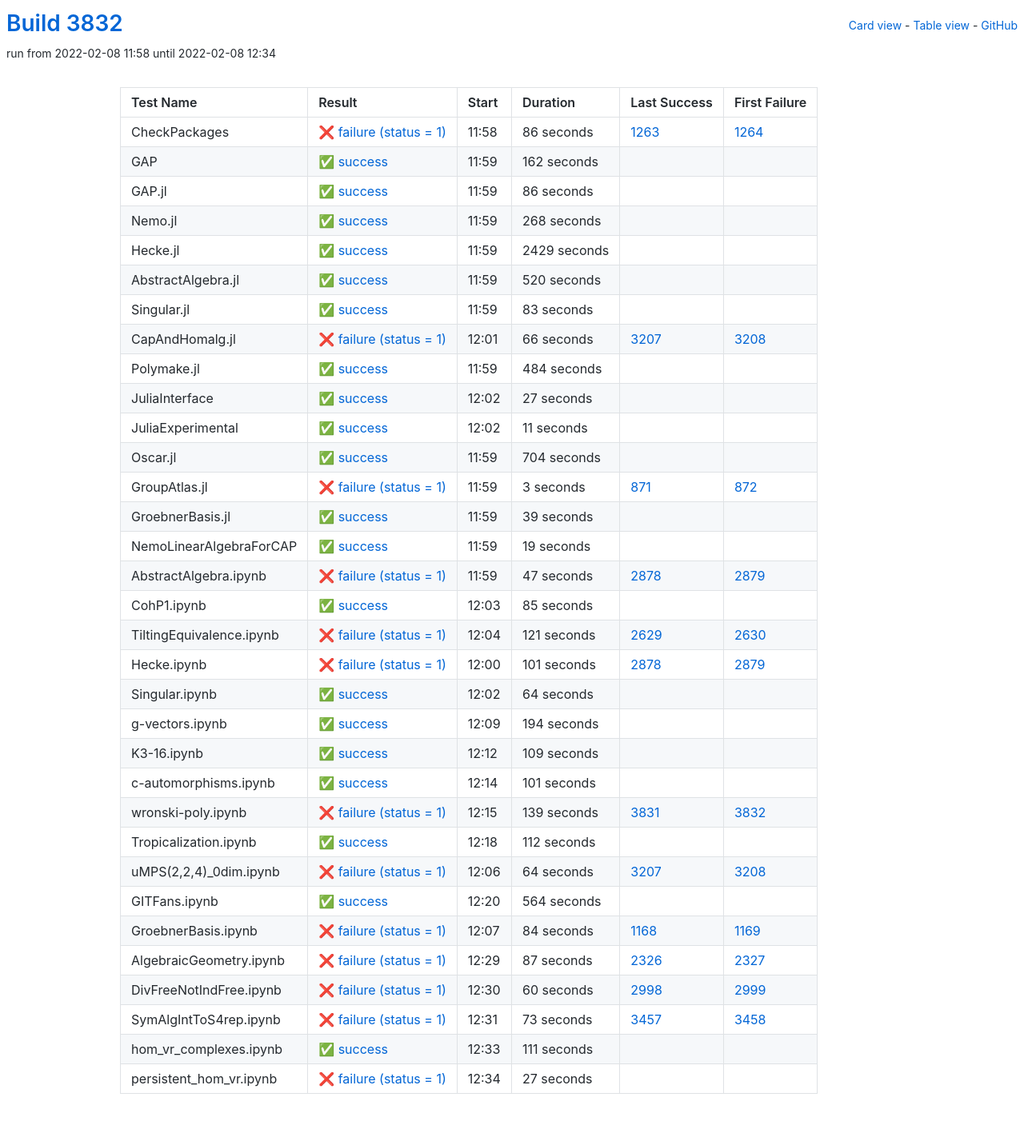
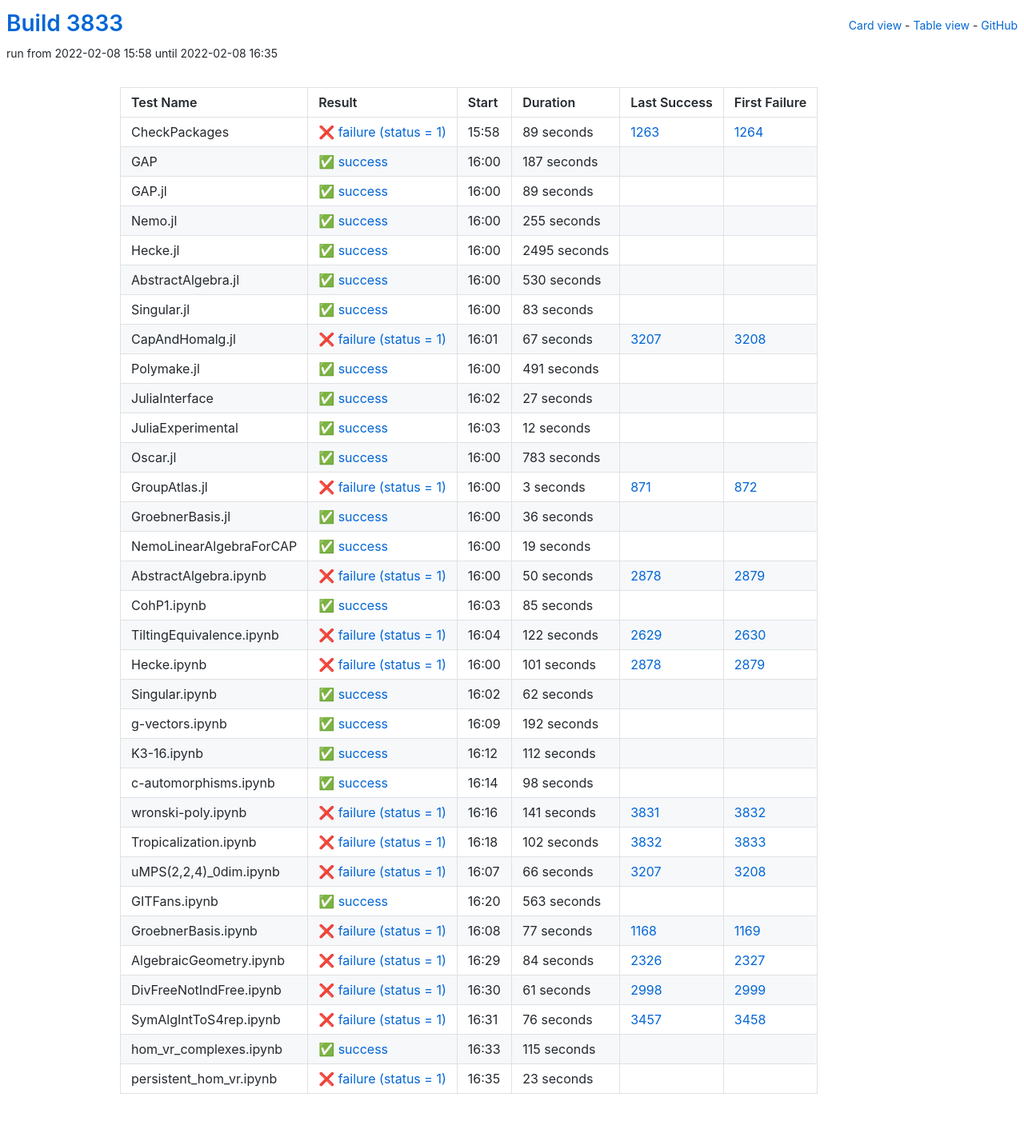
Before and after one commit to oscar-system/oscar-ci-status-stable, a Jekyll site: the page built from table.html, in a window 1280 px wide. Shown: the whole page at 80% size. Built offline with Jekyll 4.4.1, drawn with Linux system fonts in a browser that asks for light colours.

Commit message:
Build #3833

```diff
--- a/_data/ci.yml
+++ b/_data/ci.yml
@@ -1,6 +1,6 @@
 ---
-build: 3832
-build_url: https://oscarci.mathematik.uni-kl.de/job/oscar-stable/3832/
+build: 3833
+build_url: https://oscarci.mathematik.uni-kl.de/job/oscar-stable/3833/
 job: oscar-stable
 organization: oscar-system
 repo: oscar-ci-status-stable
@@ -8,80 +8,80 @@ repourl: https://github.com/oscar-system/oscar-ci-status-stable
 tests:
 - name: CheckPackages
   id: checkpackages
-  log: https://oscarci.mathematik.uni-kl.de/job/oscar-stable/3832/artifact/logs/build-3832/CheckPackages.log
-  start: 2022-02-08 11:58
+  log: https://oscarci.mathematik.uni-kl.de/job/oscar-stable/3833/artifact/logs/build-3833/CheckPackages.log
+  start: 2022-02-08 15:58
   success: false
   exitcode: 1
   status: failure
-  duration: 86
+  duration: 89
   last_success: 1263
   last_success_url: https://oscarci.mathematik.uni-kl.de/job/oscar-stable/1263/
   first_failure: 1264
   first_failure_url: https://oscarci.mathematik.uni-kl.de/job/oscar-stable/1264/
 - name: GAP
   id: gap
-  log: https://oscarci.mathematik.uni-kl.de/job/oscar-stable/3832/artifact/logs/build-3832/GAP.log
-  start: 2022-02-08 11:59
+  log: https://oscarci.mathematik.uni-kl.de/job/oscar-stable/3833/artifact/logs/build-3833/GAP.log
+  start: 2022-02-08 16:00
   success: true
   exitcode: 0
   status: success
-  duration: 162
+  duration: 187
   last_success: false
   last_success_url:
   first_failure: false
   first_failure_url:
 - name: GAP.jl
   id: gap-jl
-  log: https://oscarci.mathematik.uni-kl.de/job/oscar-stable/3832/artifact/logs/build-3832/GAP.jl.log
-  start: 2022-02-08 11:59
+  log: https://oscarci.mathematik.uni-kl.de/job/oscar-stable/3833/artifact/logs/build-3833/GAP.jl.log
+  start: 2022-02-08 16:00
   success: true
   exitcode: 0
   status: success
-  duration: 86
+  duration: 89
   last_success: false
   last_success_url:
   first_failure: false
   first_failure_url:
 - name: Nemo.jl
   id: nemo-jl
-  log: https://oscarci.mathematik.uni-kl.de/job/oscar-stable/3832/artifact/logs/build-3832/Nemo.jl.log
-  start: 2022-02-08 11:59
+  log: https://oscarci.mathematik.uni-kl.de/job/oscar-stable/3833/artifact/logs/build-3833/Nemo.jl.log
+  start: 2022-02-08 16:00
   success: true
   exitcode: 0
   status: success
-  duration: 268
+  duration: 255
   last_success: false
   last_success_url:
   first_failure: false
   first_failure_url:
 - name: Hecke.jl
   id: hecke-jl
-  log: https://oscarci.mathematik.uni-kl.de/job/oscar-stable/3832/artifact/logs/build-3832/Hecke.jl.log
-  start: 2022-02-08 11:59
+  log: https://oscarci.mathematik.uni-kl.de/job/oscar-stable/3833/artifact/logs/build-3833/Hecke.jl.log
+  start: 2022-02-08 16:00
   success: true
   exitcode: 0
   status: success
-  duration: 2429
+  duration: 2495
   last_success: false
   last_success_url:
   first_failure: false
   first_failure_url:
 - name: AbstractAlgebra.jl
   id: abstractalgebra-jl
-  log: https://oscarci.mathematik.uni-kl.de/job/oscar-stable/3832/artifact/logs/build-3832/AbstractAlgebra.jl.log
-  start: 2022-02-08 11:59
+  log: https://oscarci.mathematik.uni-kl.de/job/oscar-stable/3833/artifact/logs/build-3833/AbstractAlgebra.jl.log
+  start: 2022-02-08 16:00
   success: true
   exitcode: 0
   status: success
-  duration: 520
+  duration: 530
   last_success: false
   last_success_url:
   first_failure: false
   first_failure_url:
 - name: Singular.jl
   id: singular-jl
-  log: https://oscarci.mathematik.uni-kl.de/job/oscar-stable/3832/artifact/logs/build-3832/Singular.jl.log
-  start: 2022-02-08 11:59
+  log: https://oscarci.mathematik.uni-kl.de/job/oscar-stable/3833/artifact/logs/build-3833/Singular.jl.log
+  start: 2022-02-08 16:00
   success: true
   exitcode: 0
   status: success
@@ -92,32 +92,32 @@ tests:
   first_failure_url:
 - name: CapAndHomalg.jl
   id: capandhomalg-jl
-  log: https://oscarci.mathematik.uni-kl.de/job/oscar-stable/3832/artifact/logs/build-3832/CapAndHomalg.jl.log
-  start: 2022-02-08 12:01
+  log: https://oscarci.mathematik.uni-kl.de/job/oscar-stable/3833/artifact/logs/build-3833/CapAndHomalg.jl.log
+  start: 2022-02-08 16:01
   success: false
   exitcode: 1
   status: failure
-  duration: 66
+  duration: 67
   last_success: 3207
   last_success_url: https://oscarci.mathematik.uni-kl.de/job/oscar-stable/3207/
   first_failure: 3208
   first_failure_url: https://oscarci.mathematik.uni-kl.de/job/oscar-stable/3208/
 - name: Polymake.jl
   id: polymake-jl
-  log: https://oscarci.mathematik.uni-kl.de/job/oscar-stable/3832/artifact/logs/build-3832/Polymake.jl.log
-  start: 2022-02-08 11:59
+  log: https://oscarci.mathematik.uni-kl.de/job/oscar-stable/3833/artifact/logs/build-3833/Polymake.jl.log
+  start: 2022-02-08 16:00
   success: true
   exitcode: 0
   status: success
-  duration: 484
+  duration: 491
   last_success: false
   last_success_url:
   first_failure: false
   first_failure_url:
 - name: JuliaInterface
   id: juliainterface
-  log: https://oscarci.mathematik.uni-kl.de/job/oscar-stable/3832/artifact/logs/build-3832/JuliaInterface.log
-  start: 2022-02-08 12:02
+  log: https://oscarci.mathematik.uni-kl.de/job/oscar-stable/3833/artifact/logs/build-3833/JuliaInterface.log
+  start: 2022-02-08 16:02
   success: true
   exitcode: 0
   status: success
@@ -128,32 +128,32 @@ tests:
   first_failure_url:
 - name: JuliaExperimental
   id: juliaexperimental
-  log: https://oscarci.mathematik.uni-kl.de/job/oscar-stable/3832/artifact/logs/build-3832/JuliaExperimental.log
-  start: 2022-02-08 12:02
+  log: https://oscarci.mathematik.uni-kl.de/job/oscar-stable/3833/artifact/logs/build-3833/JuliaExperimental.log
+  start: 2022-02-08 16:03
   success: true
   exitcode: 0
   status: success
-  duration: 11
+  duration: 12
   last_success: false
   last_success_url:
   first_failure: false
   first_failure_url:
 - name: Oscar.jl
   id: oscar-jl
-  log: https://oscarci.mathematik.uni-kl.de/job/oscar-stable/3832/artifact/logs/build-3832/Oscar.jl.log
-  start: 2022-02-08 11:59
+  log: https://oscarci.mathematik.uni-kl.de/job/oscar-stable/3833/artifact/logs/build-3833/Oscar.jl.log
+  start: 2022-02-08 16:00
   success: true
   exitcode: 0
   status: success
-  duration: 704
+  duration: 783
   last_success: false
   last_success_url:
   first_failure: false
   first_failure_url:
 - name: GroupAtlas.jl
   id: groupatlas-jl
-  log: https://oscarci.mathematik.uni-kl.de/job/oscar-stable/3832/artifact/logs/build-3832/GroupAtlas.jl.log
-  start: 2022-02-08 11:59
+  log: https://oscarci.mathematik.uni-kl.de/job/oscar-stable/3833/artifact/logs/build-3833/GroupAtlas.jl.log
+  start: 2022-02-08 16:00
   success: false
   exitcode: 1
   status: failure
@@ -164,20 +164,20 @@ tests:
   first_failure_url: https://oscarci.mathematik.uni-kl.de/job/oscar-stable/872/
 - name: GroebnerBasis.jl
   id: groebnerbasis-jl
-  log: https://oscarci.mathematik.uni-kl.de/job/oscar-stable/3832/artifact/logs/build-3832/GroebnerBasis.jl.log
-  start: 2022-02-08 11:59
+  log: https://oscarci.mathematik.uni-kl.de/job/oscar-stable/3833/artifact/logs/build-3833/GroebnerBasis.jl.log
+  start: 2022-02-08 16:00
   success: true
   exitcode: 0
   status: success
-  duration: 39
+  duration: 36
   last_success: false
   last_success_url:
   first_failure: false
   first_failure_url:
 - name: NemoLinearAlgebraForCAP
   id: nemolinearalgebraforcap
-  log: https://oscarci.mathematik.uni-kl.de/job/oscar-stable/3832/artifact/logs/build-3832/NemoLinearAlgebraForCAP.log
-  start: 2022-02-08 11:59
+  log: https://oscarci.mathematik.uni-kl.de/job/oscar-stable/3833/artifact/logs/build-3833/NemoLinearAlgebraForCAP.log
+  start: 2022-02-08 16:00
   success: true
   exitcode: 0
   status: success
@@ -188,20 +188,20 @@ tests:
   first_failure_url:
 - name: AbstractAlgebra.ipynb
   id: abstractalgebra-ipynb
-  log: https://oscarci.mathematik.uni-kl.de/job/oscar-stable/3832/artifact/logs/build-3832/AbstractAlgebra.ipynb.log
-  start: 2022-02-08 11:59
+  log: https://oscarci.mathematik.uni-kl.de/job/oscar-stable/3833/artifact/logs/build-3833/AbstractAlgebra.ipynb.log
+  start: 2022-02-08 16:00
   success: false
   exitcode: 1
   status: failure
-  duration: 47
+  duration: 50
   last_success: 2878
   last_success_url: https://oscarci.mathematik.uni-kl.de/job/oscar-stable/2878/
   first_failure: 2879
   first_failure_url: https://oscarci.mathematik.uni-kl.de/job/oscar-stable/2879/
 - name: CohP1.ipynb
   id: cohp1-ipynb
-  log: https://oscarci.mathematik.uni-kl.de/job/oscar-stable/3832/artifact/logs/build-3832/CohP1.ipynb.log
-  start: 2022-02-08 12:03
+  log: https://oscarci.mathematik.uni-kl.de/job/oscar-stable/3833/artifact/logs/build-3833/CohP1.ipynb.log
+  start: 2022-02-08 16:03
   success: true
   exitcode: 0
   status: success
@@ -212,20 +212,20 @@ tests:
   first_failure_url:
 - name: TiltingEquivalence.ipynb
   id: tiltingequivalence-ipynb
-  log: https://oscarci.mathematik.uni-kl.de/job/oscar-stable/3832/artifact/logs/build-3832/TiltingEquivalence.ipynb.log
-  start: 2022-02-08 12:04
+  log: https://oscarci.mathematik.uni-kl.de/job/oscar-stable/3833/artifact/logs/build-3833/TiltingEquivalence.ipynb.log
+  start: 2022-02-08 16:04
   success: false
   exitcode: 1
   status: failure
-  duration: 121
+  duration: 122
   last_success: 2629
   last_success_url: https://oscarci.mathematik.uni-kl.de/job/oscar-stable/2629/
   first_failure: 2630
   first_failure_url: https://oscarci.mathematik.uni-kl.de/job/oscar-stable/2630/
 - name: Hecke.ipynb
   id: hecke-ipynb
-  log: https://oscarci.mathematik.uni-kl.de/job/oscar-stable/3832/artifact/logs/build-3832/Hecke.ipynb.log
-  start: 2022-02-08 12:00
+  log: https://oscarci.mathematik.uni-kl.de/job/oscar-stable/3833/artifact/logs/build-3833/Hecke.ipynb.log
+  start: 2022-02-08 16:00
   success: false
   exitcode: 1
   status: failure
@@ -236,68 +236,32 @@ tests:
   first_failure_url: https://oscarci.mathematik.uni-kl.de/job/oscar-stable/2879/
 - name: Singular.ipynb
   id: singular-ipynb
-  log: https://oscarci.mathematik.uni-kl.de/job/oscar-stable/3832/artifact/logs/build-3832/Singular.ipynb.log
-  start: 2022-02-08 12:02
+  log: https://oscarci.mathematik.uni-kl.de/job/oscar-stable/3833/artifact/logs/build-3833/Singular.ipynb.log
+  start: 2022-02-08 16:02
   success: true
   exitcode: 0
   status: success
-  duration: 64
+  duration: 62
   last_success: false
   last_success_url:
   first_failure: false
   first_failure_url:
 - name: g-vectors.ipynb
   id: g-vectors-ipynb
-  log: https://oscarci.mathematik.uni-kl.de/job/oscar-stable/3832/artifact/logs/build-3832/g-vectors.ipynb.log
-  start: 2022-02-08 12:09
+  log: https://oscarci.mathematik.uni-kl.de/job/oscar-stable/3833/artifact/logs/build-3833/g-vectors.ipynb.log
+  start: 2022-02-08 16:09
   success: true
   exitcode: 0
   status: success
-  duration: 194
+  duration: 192
   last_success: false
   last_success_url:
   first_failure: false
   first_failure_url:
 - name: K3-16.ipynb
   id: k3-16-ipynb
-  log: https://oscarci.mathematik.uni-kl.de/job/oscar-stable/3832/artifact/logs/build-3832/K3-16.ipynb.log
-  start: 2022-02-08 12:12
-  success: true
-  exitcode: 0
-  status: success
-  duration: 109
-  last_success: false
-  last_success_url:
-  first_failure: false
-  first_failure_url:
-- name: c-automorphisms.ipynb
-  id: c-automorphisms-ipynb
-  log: https://oscarci.mathematik.uni-kl.de/job/oscar-stable/3832/artifact/logs/build-3832/c-automorphisms.ipynb.log
-  start: 2022-02-08 12:14
-  success: true
-  exitcode: 0
-  status: success
-  duration: 101
-  last_success: false
-  last_success_url:
-  first_failure: false
-  first_failure_url:
-- name: wronski-poly.ipynb
-  id: wronski-poly-ipynb
-  log: https://oscarci.mathematik.uni-kl.de/job/oscar-stable/3832/artifact/logs/build-3832/wronski-poly.ipynb.log
-  start: 2022-02-08 12:15
-  success: false
-  exitcode: 1
-  status: failure
-  duration: 139
-  last_success: 3831
-  last_success_url: https://oscarci.mathematik.uni-kl.de/job/oscar-stable/3831/
-  first_failure: 3832
-  first_failure_url: https://oscarci.mathematik.uni-kl.de/job/oscar-stable/3832/
-- name: Tropicalization.ipynb
-  id: tropicalization-ipynb
-  log: https://oscarci.mathematik.uni-kl.de/job/oscar-stable/3832/artifact/logs/build-3832/Tropicalization.ipynb.log
-  start: 2022-02-08 12:18
+  log: https://oscarci.mathematik.uni-kl.de/job/oscar-stable/3833/artifact/logs/build-3833/K3-16.ipynb.log
+  start: 2022-02-08 16:12
   success: true
   exitcode: 0
   status: success
@@ -306,98 +270,134 @@ tests:
   last_success_url:
   first_failure: false
   first_failure_url:
-- name: uMPS(2,2,4)_0dim.ipynb
-  id: umps-2-2-4-0dim-ipynb
-  log: https://oscarci.mathematik.uni-kl.de/job/oscar-stable/3832/artifact/logs/build-3832/uMPS-2-2-4-_0dim.ipynb.log
-  start: 2022-02-08 12:06
+- name: c-automorphisms.ipynb
+  id: c-automorphisms-ipynb
+  log: https://oscarci.mathematik.uni-kl.de/job/oscar-stable/3833/artifact/logs/build-3833/c-automorphisms.ipynb.log
+  start: 2022-02-08 16:14
+  success: true
+  exitcode: 0
+  status: success
+  duration: 98
+  last_success: false
+  last_success_url:
+  first_failure: false
+  first_failure_url:
+- name: wronski-poly.ipynb
+  id: wronski-poly-ipynb
+  log: https://oscarci.mathematik.uni-kl.de/job/oscar-stable/3833/artifact/logs/build-3833/wronski-poly.ipynb.log
+  start: 2022-02-08 16:16
   success: false
   exitcode: 1
   status: failure
-  duration: 64
+  duration: 141
+  last_success: 3831
+  last_success_url: https://oscarci.mathematik.uni-kl.de/job/oscar-stable/3831/
+  first_failure: 3832
+  first_failure_url: https://oscarci.mathematik.uni-kl.de/job/oscar-stable/3832/
+- name: Tropicalization.ipynb
+  id: tropicalization-ipynb
+  log: https://oscarci.mathematik.uni-kl.de/job/oscar-stable/3833/artifact/logs/build-3833/Tropicalization.ipynb.log
+  start: 2022-02-08 16:18
+  success: false
+  exitcode: 1
+  status: failure
+  duration: 102
+  last_success: 3832
+  last_success_url: https://oscarci.mathematik.uni-kl.de/job/oscar-stable/3832/
+  first_failure: 3833
+  first_failure_url: https://oscarci.mathematik.uni-kl.de/job/oscar-stable/3833/
+- name: uMPS(2,2,4)_0dim.ipynb
+  id: umps-2-2-4-0dim-ipynb
+  log: https://oscarci.mathematik.uni-kl.de/job/oscar-stable/3833/artifact/logs/build-3833/uMPS-2-2-4-_0dim.ipynb.log
+  start: 2022-02-08 16:07
+  success: false
+  exitcode: 1
+  status: failure
+  duration: 66
   last_success: 3207
   last_success_url: https://oscarci.mathematik.uni-kl.de/job/oscar-stable/3207/
   first_failure: 3208
   first_failure_url: https://oscarci.mathematik.uni-kl.de/job/oscar-stable/3208/
 - name: GITFans.ipynb
   id: gitfans-ipynb
-  log: https://oscarci.mathematik.uni-kl.de/job/oscar-stable/3832/artifact/logs/build-3832/GITFans.ipynb.log
-  start: 2022-02-08 12:20
+  log: https://oscarci.mathematik.uni-kl.de/job/oscar-stable/3833/artifact/logs/build-3833/GITFans.ipynb.log
+  start: 2022-02-08 16:20
   success: true
   exitcode: 0
   status: success
-  duration: 564
+  duration: 563
   last_success: false
   last_success_url:
   first_failure: false
   first_failure_url:
 - name: GroebnerBasis.ipynb
   id: groebnerbasis-ipynb
-  log: https://oscarci.mathematik.uni-kl.de/job/oscar-stable/3832/artifact/logs/build-3832/GroebnerBasis.ipynb.log
-  start: 2022-02-08 12:07
+  log: https://oscarci.mathematik.uni-kl.de/job/oscar-stable/3833/artifact/logs/build-3833/GroebnerBasis.ipynb.log
+  start: 2022-02-08 16:08
   success: false
   exitcode: 1
   status: failure
-  duration: 84
+  duration: 77
   last_success: 1168
   last_success_url: https://oscarci.mathematik.uni-kl.de/job/oscar-stable/1168/
   first_failure: 1169
   first_failure_url: https://oscarci.mathematik.uni-kl.de/job/oscar-stable/1169/
 - name: AlgebraicGeometry.ipynb
   id: algebraicgeometry-ipynb
-  log: https://oscarci.mathematik.uni-kl.de/job/oscar-stable/3832/artifact/logs/build-3832/AlgebraicGeometry.ipynb.log
-  start: 2022-02-08 12:29
+  log: https://oscarci.mathematik.uni-kl.de/job/oscar-stable/3833/artifact/logs/build-3833/AlgebraicGeometry.ipynb.log
+  start: 2022-02-08 16:29
   success: false
   exitcode: 1
   status: failure
-  duration: 87
+  duration: 84
   last_success: 2326
   last_success_url: https://oscarci.mathematik.uni-kl.de/job/oscar-stable/2326/
   first_failure: 2327
   first_failure_url: https://oscarci.mathematik.uni-kl.de/job/oscar-stable/2327/
 - name: DivFreeNotIndFree.ipynb
   id: divfreenotindfree-ipynb
-  log: https://oscarci.mathematik.uni-kl.de/job/oscar-stable/3832/artifact/logs/build-3832/DivFreeNotIndFree.ipynb.log
-  start: 2022-02-08 12:30
+  log: https://oscarci.mathematik.uni-kl.de/job/oscar-stable/3833/artifact/logs/build-3833/DivFreeNotIndFree.ipynb.log
+  start: 2022-02-08 16:30
   success: false
   exitcode: 1
   status: failure
-  duration: 60
+  duration: 61
   last_success: 2998
   last_success_url: https://oscarci.mathematik.uni-kl.de/job/oscar-stable/2998/
   first_failure: 2999
   first_failure_url: https://oscarci.mathematik.uni-kl.de/job/oscar-stable/2999/
 - name: SymAlgIntToS4rep.ipynb
   id: symalginttos4rep-ipynb
-  log: https://oscarci.mathematik.uni-kl.de/job/oscar-stable/3832/artifact/logs/build-3832/SymAlgIntToS4rep.ipynb.log
-  start: 2022-02-08 12:31
+  log: https://oscarci.mathematik.uni-kl.de/job/oscar-stable/3833/artifact/logs/build-3833/SymAlgIntToS4rep.ipynb.log
+  start: 2022-02-08 16:31
   success: false
   exitcode: 1
   status: failure
-  duration: 73
+  duration: 76
   last_success: 3457
   last_success_url: https://oscarci.mathematik.uni-kl.de/job/oscar-stable/3457/
   first_failure: 3458
   first_failure_url: https://oscarci.mathematik.uni-kl.de/job/oscar-stable/3458/
 - name: hom_vr_complexes.ipynb
   id: hom-vr-complexes-ipynb
-  log: https://oscarci.mathematik.uni-kl.de/job/oscar-stable/3832/artifact/logs/build-3832/hom_vr_complexes.ipynb.log
-  start: 2022-02-08 12:33
+  log: https://oscarci.mathematik.uni-kl.de/job/oscar-stable/3833/artifact/logs/build-3833/hom_vr_complexes.ipynb.log
+  start: 2022-02-08 16:33
   success: true
   exitcode: 0
   status: success
-  duration: 111
+  duration: 115
   last_success: false
   last_success_url:
   first_failure: false
   first_failure_url:
 - name: persistent_hom_vr.ipynb
   id: persistent-hom-vr-ipynb
-  log: https://oscarci.mathematik.uni-kl.de/job/oscar-stable/3832/artifact/logs/build-3832/persistent_hom_vr.ipynb.log
-  start: 2022-02-08 12:34
+  log: https://oscarci.mathematik.uni-kl.de/job/oscar-stable/3833/artifact/logs/build-3833/persistent_hom_vr.ipynb.log
+  start: 2022-02-08 16:35
   success: false
   exitcode: 1
   status: failure
-  duration: 27
+  duration: 23
   last_success: false
   last_success_url:
   first_failure: false
```
Also changed, not shown: README.md.
